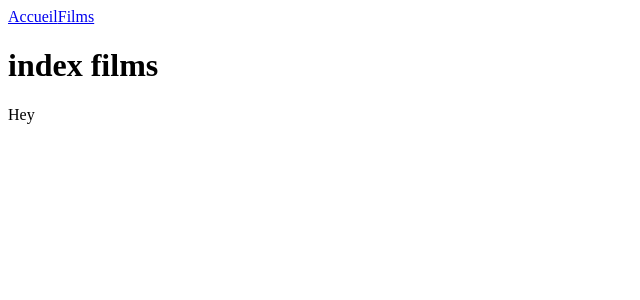
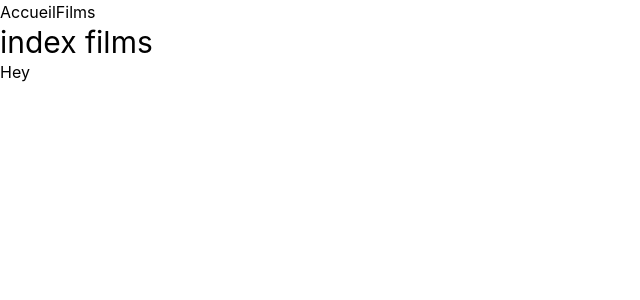
Before and after one commit to MMI-NFC-2024/site-films-nuxt-pocketbase-Pauldarlefelbacq, a Nuxt app: page /films in a window 1280 px wide. Shown: the top 300 px of the page, without its empty margins (0-640 px from the left). Built offline with nearby package versions, Linux system fonts and the light colour scheme.

Commit message:
nuxt + tailwind

```diff
--- /dev/null
+++ b/app/assets/css/main.css
@@ -0,0 +1 @@
+@import "tailwindcss";
--- a/app/pages/films/index.vue
+++ b/app/pages/films/index.vue
@@ -3,5 +3,5 @@
 </script>
 
 <template>
-    <h1>index films</h1>
+    <h1 class="text-3xl">index films</h1>
 </template>
--- a/nuxt.config.ts
+++ b/nuxt.config.ts
@@ -1,6 +1,15 @@
 // https://nuxt.com/docs/api/configuration/nuxt-config
+import tailwindcss from "@tailwindcss/vite";
 export default defineNuxtConfig({
   compatibilityDate: '2025-07-15',
   devtools: { enabled: true },
-  modules: ['nuxt-typed-router']
+  css: ['./app/assets/css/main.css'],
+  modules: ['nuxt-typed-router'],
+  vite: {
+    plugins: [
+    // @ts-ignore
+      tailwindcss(),
+    ],
+  },
+
 })
--- a/package.json
+++ b/package.json
@@ -10,8 +10,10 @@
     "postinstall": "nuxt prepare"
   },
   "dependencies": {
+    "@tailwindcss/vite": "^4.2.1",
     "nuxt": "^4.3.1",
     "nuxt-typed-router": "^4.0.7",
+    "tailwindcss": "^4.2.1",
     "vue": "^3.5.29",
     "vue-router": "^4.6.4"
   }
```
Also changed, not shown: 1 other file (tests, documents, lock files or other folders).
